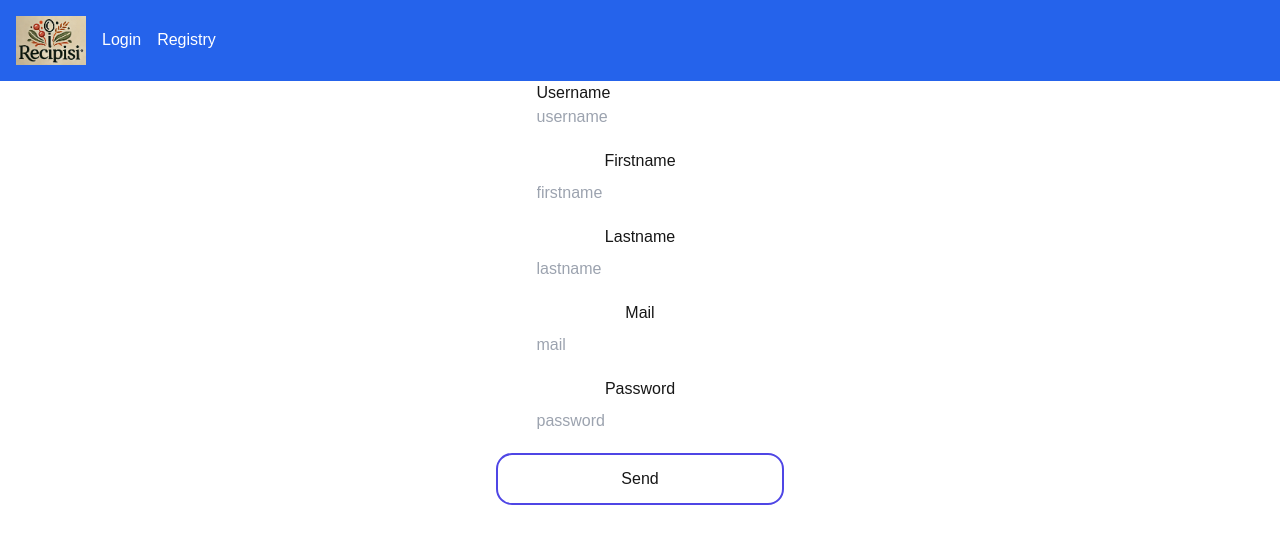
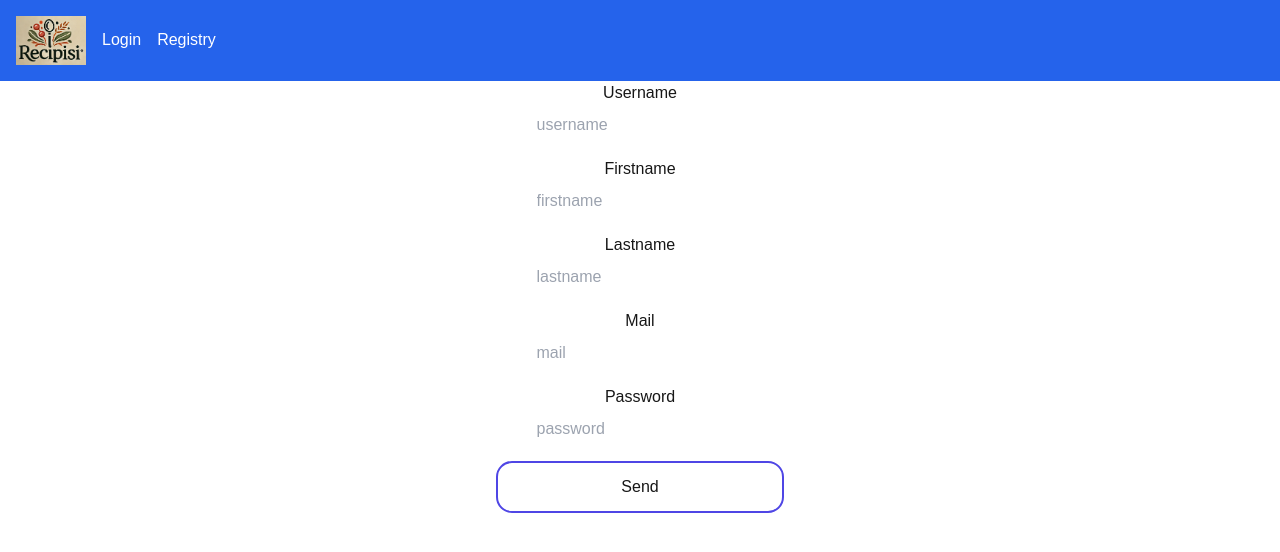
Before and after one commit to Hinotori91/ReciPisi, a Next.js app: page /registry in a window 1280 px wide. Shown: the top 552 px of the page. Built offline with nearby package versions, Linux system fonts and the light colour scheme.

Commit message:
refactor registry form

```diff
--- a/src/app/registry/page.tsx
+++ b/src/app/registry/page.tsx
@@ -1,10 +1,9 @@
-import Input from "../components/Input"
-
 export default function Registry() {
   return (
     <div className="flex flex-col gap-5">
       <div className="flex flex-col gap-2 items-center">
-        <Input forInput="username" labelText="Username" inputType="text" placeholder="username" />
+        <label htmlFor="username">Username</label>
+        <input id="username" type="text" placeholder="username" />
       </div>
       <div className="flex flex-col gap-2 items-center">
         <label htmlFor="firstname">Firstname</label>
```
